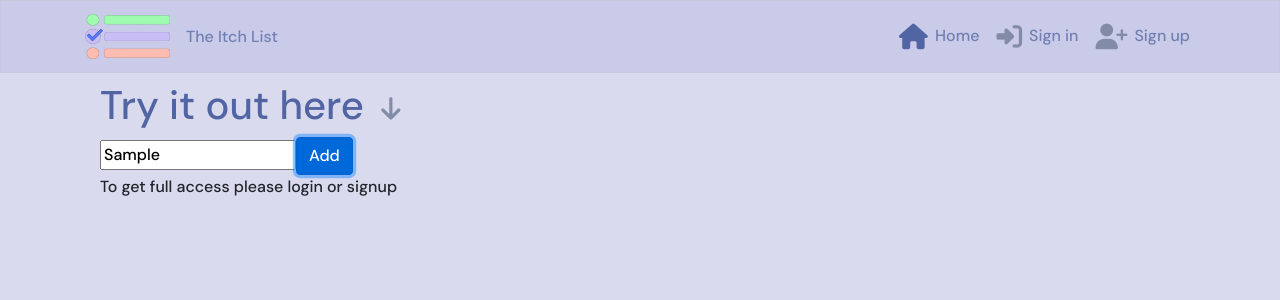
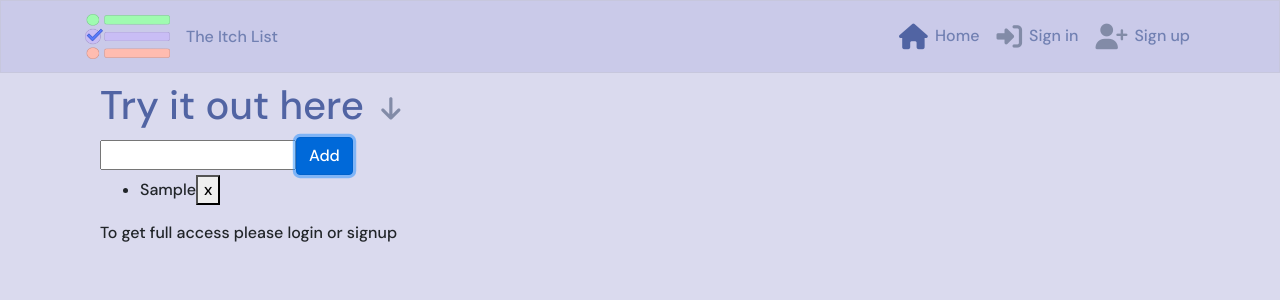
Before and after one commit to Pisen99/ppp5, a React (Create React App) app: page / in a window 1280 px wide. Both pictures are taken after typing "Sample" into the empty fields and a click on the button "Add". Shown: the top 300 px of the page. Built offline with nearby package versions, Linux system fonts and the light colour scheme.

Commit message:
Feat: used arrowfunction to add new items to the list. Feat: added a list, button in return statement

```diff
--- a/src/components/LandingPage.js
+++ b/src/components/LandingPage.js
@@ -5,8 +5,21 @@ import Button from 'react-bootstrap/Button';
 
 
 const LandingPage = () => {
+    // When button is clicked a new item will be added.
+    const addItem = (item) => {
+        const newItem = {
+            // the key(id) used for each list item.
+            id: Math.random(),
+            item: item,
+        };
+
+        // Adds an item to the list.
+        setList([...list, newItem]);
+        // Clears the input box.
+        setInput("");
+    };
+
     // Stores the items.
-    // eslint-disable-next-line
     const [list, setList] = useState([]);
     // Keeps track on what the item value is.
     const [input, setInput] = useState("");
@@ -19,7 +32,15 @@ const LandingPage = () => {
                 value={input}
                 onChange={(e) => setInput(e.target.value)}
             />
-            <Button>Add</Button>
+            <Button onClick={() => addItem(input)}>Add</Button>
+            <ul>
+                {list.map((item) => (
+                    <li key={item.id}>
+                        {item.item}
+                        <button>x</button>
+                    </li>
+                ))}
+            </ul>
             <p>To get full access please login or signup</p>
         </Container>
     )
```
